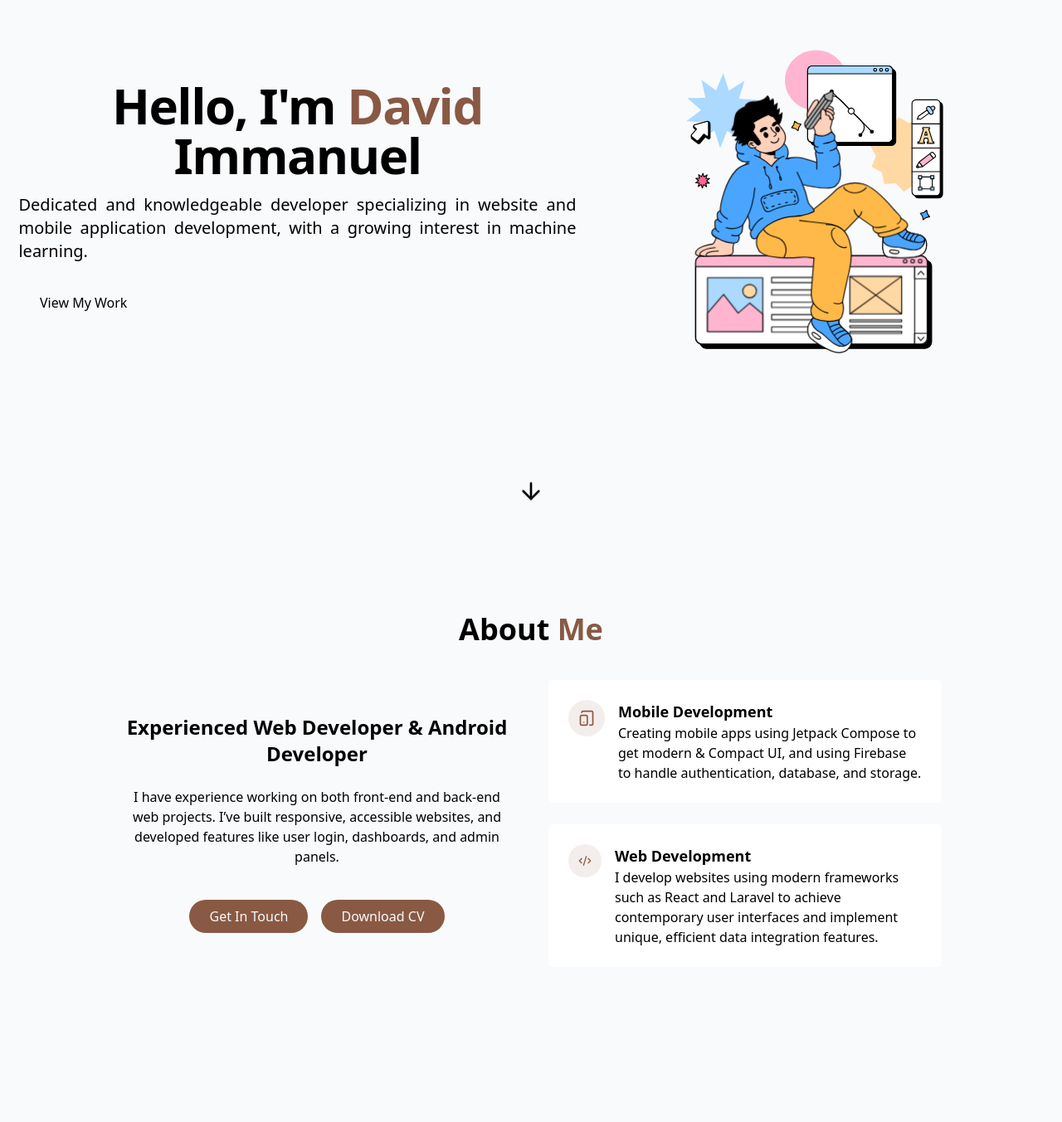
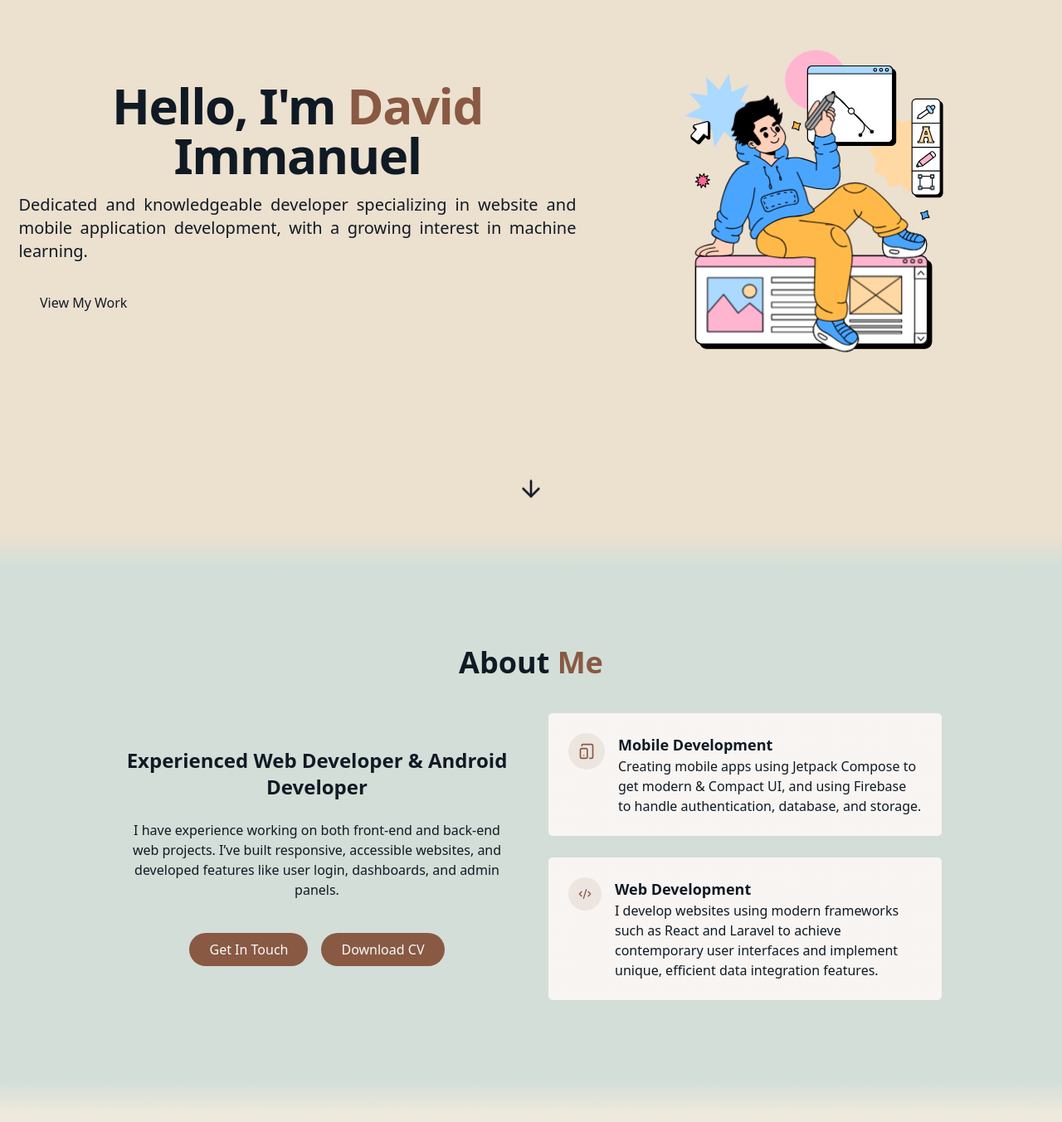
Before and after one commit to d1laav/portfolio-website, a React (Vite) app: page / in a window 1280 px wide. Shown: the part 157-1510 px from the top of the page at 83% size. Built offline with nearby package versions, Linux system fonts and the light colour scheme.

Commit message:
addingGradientTransition&3D Card

```diff
--- a/src/components/AboutSection.jsx
+++ b/src/components/AboutSection.jsx
@@ -3,7 +3,7 @@ import { Code, CodeXml, TabletSmartphone } from "lucide-react";
 
 export const AboutSection = () => {
     return (
-        <section id="about" className="py-24 px-4 relative">
+        <section id="about" className="bg-about py-24 px-4 relative">
             {" "}
             <div className="container mx-auto max-w-5xl">
                 <h2 className="text-3xl md:text-4xl font-bold text-center mb-10">
--- a/src/components/ContactSection.jsx
+++ b/src/components/ContactSection.jsx
@@ -26,7 +26,7 @@ export const ContactSection = () => {
   return (
     <Toast.Provider swipeDirection="right">
       <>
-        <section id="contact" className="py-30 px-4 relative bg-secondary/30">
+        <section id="contact" className="bg-contact py-52 px-4 relative bg-secondary/30">
           <div className="container mx-auto max-w-5xl">
             <h2 className="text-3xl md:text-4xl font-bold mb-4 text-center">
               Get In <span className="text-primary">Touch</span>
--- a/src/components/HeroSection.jsx
+++ b/src/components/HeroSection.jsx
@@ -1,9 +1,9 @@
-import React, { useCallback, useEffect, useRef, useState } from "react";
+import React, { useEffect, useRef, useState } from "react";
+import { useTransition, animated } from "@react-spring/web";
 import Lottie from "lottie-react";
 import HeroAnimation from "@/assets/HeroAnimation.json";
 import ProjectButton from "@/components/ProjectButton.jsx";
 import { ArrowDown } from "lucide-react";
-import { useTransition, animated } from "@react-spring/web";
 
 export const HeroSection = () => {
   const items = [
@@ -20,36 +20,42 @@ export const HeroSection = () => {
     from: { opacity: 0, transform: "translateY(10px)" },
     enter: { opacity: 1, transform: "translateY(0px)" },
     leave: { opacity: 0, transform: "translateY(-10px)" },
-    config: { tension: 200, friction: 20 },
+    config: { tension: 170, friction: 20 },
   });
 
-  const reset = useCallback(() => {
+  const animateLoop = () => {
     ref.current.forEach(clearTimeout);
     ref.current = [];
     setVisibleItems([]);
+
     items.forEach((item, i) => {
       ref.current.push(
         setTimeout(() => {
           setVisibleItems(prev => [...prev, item]);
-        }, i * 500)
+        }, i * 400)
       );
     });
+
+    // Reset after all items visible
+    ref.current.push(
+      setTimeout(() => {
+        setVisibleItems([]);
+        animateLoop(); // Loop again
+      }, items.length * 400 + 8000) // Delay before reset
+    );
+  };
+
+  useEffect(() => {
+    animateLoop();
+    return () => ref.current.forEach(clearTimeout);
   }, []);
 
-  useEffect(() => {
-    reset();
-    return () => ref.current.forEach(clearTimeout);
-  }, [reset]);
-
   return (
-    <section id="hero" className="relative min-h-screen flex items-center">
+    <section id="hero" className="bg-hero relative min-h-screen flex items-center">
       <div className="container z-10 flex flex-col md:flex-row justify-between items-center">
         {/* Left Side */}
         <div className="space-y-4 w-fit">
-          <p
-            onClick={reset}
-            className="justify-start text-4xl md:text-6xl mx-auto text-center font-bold tracking-tight cursor-pointer"
-          >
+          <p className="justify-start text-4xl md:text-6xl mx-auto text-center font-bold tracking-tight">
             {transitions((style, item) => (
               <animated.span key={item.id} style={style} className={item.className}>
                 {item.text}
@@ -66,7 +72,7 @@ export const HeroSection = () => {
           </div>
         </div>
 
-        {/* Right Side - Hero animation */}
+        {/* Right Side */}
         <div className="w-full md:w-1/2 flex justify-center items-center">
           <div className="max-w-lg w-full">
             <Lottie
--- /dev/null
+++ b/src/components/ProjectCard3D.jsx
@@ -0,0 +1,75 @@
+import React, { useRef, useEffect } from "react";
+import { useSpring, animated } from "@react-spring/web";
+import { useGesture } from "@use-gesture/react";
+
+const calcX = (y, rect) => -(y - (rect.top + rect.height / 2)) / 8;
+const calcY = (x, rect) => (x - (rect.left + rect.width / 2)) / 8;
+
+
+export default function ProjectCard3D({ project, onClick }) {
+  const cardRef = useRef(null);
+
+  // Safari gesture fix
+  useEffect(() => {
+    const preventDefault = (e) => e.preventDefault();
+    document.addEventListener("gesturestart", preventDefault);
+    document.addEventListener("gesturechange", preventDefault);
+    return () => {
+      document.removeEventListener("gesturestart", preventDefault);
+      document.removeEventListener("gesturechange", preventDefault);
+    };
+  }, []);
+
+  const [{ rotateX, rotateY, scale }, api] = useSpring(() => ({
+    rotateX: 0,
+    rotateY: 0,
+    scale: 1,
+    config: { mass: 2, tension: 350, friction: 25 },
+  }));
+
+  useGesture(
+    {
+      onMove: ({ xy: [px, py], dragging }) => {
+        const rect = cardRef.current?.getBoundingClientRect();
+        if (!dragging && rect) {
+          api.start({
+            rotateX: calcX(py, rect),
+            rotateY: calcY(px, rect),
+            scale: 1.04,
+          });
+        }
+      },
+      onHover: ({ hovering }) => {
+        if (!hovering) {
+          api.start({ rotateX: 0, rotateY: 0, scale: 1 });
+        }
+      },
+    },
+    { target: cardRef, eventOptions: { passive: false } }
+  );
+
+  return (
+    <animated.div
+      ref={cardRef}
+      style={{ rotateX, rotateY, scale, willChange: "transform" }}
+      className="cursor-pointer rounded-lg overflow-hidden bg-card shadow-md transition-transform transform-gpu"
+      onClick={() => onClick(project)}
+    >
+      {/* Image */}
+      <div className="w-full h-40 bg-muted overflow-hidden">
+        <img
+          src={project.images[0]}
+          alt={project.title}
+          className="w-full h-full object-cover"
+        />
+      </div>
+
+      {/* Title */}
+      <div className="p-4">
+        <h3 className="text-md font-semibold text-center text-foreground">
+          {project.title}
+        </h3>
+      </div>
+    </animated.div>
+  );
+}
--- /dev/null
+++ b/src/components/SectionTransition.jsx
@@ -0,0 +1,12 @@
+import React from "react";
+
+export const SectionTransition = ({ from, to, height = "40px" }) => {
+  return (
+    <div
+      style={{
+        height,
+        background: `linear-gradient(to bottom, hsl(var(--${from})), hsl(var(--${to})))`,
+      }}
+    />
+  );
+};
--- a/src/components/SkillsSection.jsx
+++ b/src/components/SkillsSection.jsx
@@ -44,7 +44,7 @@ export const SkillsSection = () => {
   );
 
   return (
-    <section id="skills" className="py-52 px-6 relative bg-secondary/30">
+    <section id="skills" className="bg-skills py-52 px-6 relative bg-secondary/30">
       <div className="container mx-auto max-w-5xl">
         {/* Section title */}
         <h2 className="text-3xl md:text-4xl font-bold text-center mb-10">
--- a/src/index.css
+++ b/src/index.css
@@ -63,29 +63,45 @@
 
 @layer base {
   :root {
-    --background: 210 40% 98%;
-    --card: 216 11% 18%;
-
-    --card: 0 0% 100%;
+    --background: 34 44% 87%;
+    --foreground: 210 40% 10%;
+    --card: 30 30% 96%;
 
     --primary: 19, 34%, 40%;
     --primary-foreground: 210 40% 98%;
 
     --border: 210 40% 95%;
+
+    /* color per section */
+    --tan: 34 44% 87%;
+    --sage: 147 15% 85%;
+    --clay: 22 25% 92%;
+    --sand: 42 35% 90%;
+    --moss: 76 30% 85%;
+    --linen: 30 30% 95%;
   }
 
   .dark {
-    --background: 216 11% 15%;
+    --background: 34 20% 12%;
     --foreground: 210 40% 98%;
 
-    --card: 216 11% 18%;
+    --card: 30 10% 18%;
 
 
     --primary: 19, 34%, 40%;
     --primary-foreground: 210 40% 98%;
 
-    -border: 220 5% 18%;
+    --border: 220 5% 18%;
+
+    /* color per section */
+    --tan: 34 20% 12%;
+    --sage: 147 12% 15%;
+    --clay: 22 15% 10%;
+    --sand: 42 15% 18%;
+    --moss: 76 12% 20%;
+    --linen: 30 15% 12%;
   }
+
 
   * {
     @apply border-border;
@@ -145,6 +161,36 @@
     background-clip: padding-box;
     border: 1px solid transparent;
   }
+
+  .bg-hero {
+    background-color: hsl(var(--tan));
+    color: hsl(var(--foreground));
+  }
+
+  .bg-about {
+    background-color: hsl(var(--sage));
+    color: hsl(var(--foreground));
+  }
+
+  .bg-skills {
+    background-color: hsl(var(--sand));
+    color: hsl(var(--foreground));
+  }
+
+  .bg-projects {
+    background-color: hsl(var(--clay));
+    color: hsl(var(--foreground));
+  }
+
+  .bg-organization {
+    background-color: hsl(var(--moss));
+    color: hsl(var(--foreground));
+  }
+
+  .bg-contact {
+    background-color: hsl(var(--linen));
+    color: hsl(var(--foreground));
+  }
 }
 
 @utility cos-button {
--- a/src/pages/Home.jsx
+++ b/src/pages/Home.jsx
@@ -6,6 +6,7 @@ import { SkillsSection } from "../components/SkillsSection";
 import { ProjectSection } from "../components/ProjectSection";
 import { ContactSection } from "../components/ContactSection";
 import { OrganizationSection } from "../components/OrganizationSection";
+import { SectionTransition } from "../components/SectionTransition";
 
 export const Home = () => {
 
@@ -24,10 +25,15 @@ export const Home = () => {
         {/* Main Content */}
         <main>
             <HeroSection />
+            <SectionTransition from="tan" to="sage" />
             <AboutSection />
+            <SectionTransition from="sage" to="sand" />
             <SkillsSection />
+            <SectionTransition from="sand" to="clay" />
             <ProjectSection />
+            <SectionTransition from="clay" to="moss" />
             <OrganizationSection />
+            <SectionTransition from="moss" to="linen" />
             <ContactSection />
             {/* Add more sections here */}
         </main>
```
Also changed, not shown: src/components/ProjectSection.jsx (+20 -58 lines), tailwind.config.js (added).
